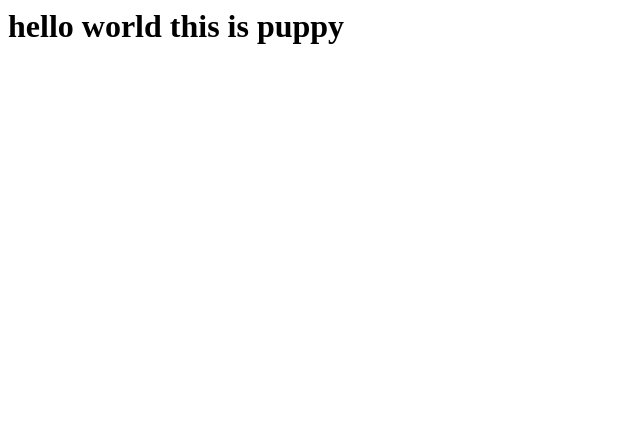
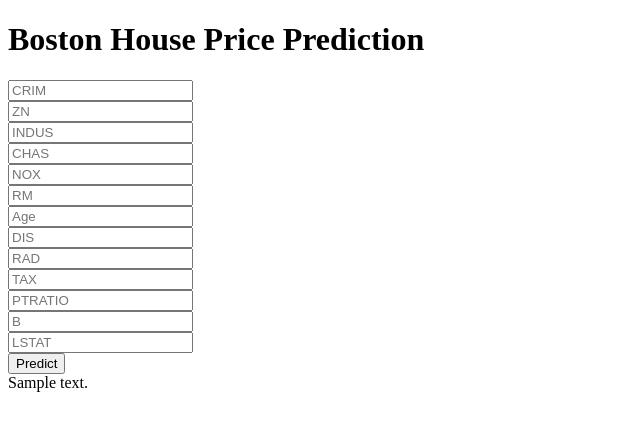
Before and after one commit to rishitha532/Boston_House_Pricing_Prediction_ML, a Flask app: template templates/home.html in a window 1280 px wide. Shown: the top 431 px of the page, without its empty margins (0-640 px from the left). Run offline with Flask 3, Linux system fonts and the light colour scheme; the template is opened without the code that fills it: most values are stand-ins (such as "Sample title", 1, 10 or a date in 2020); parts of the project's set-up code (start-up, migrations or seed data) failed here and were passed over.

Commit message:
The web app is ready

```diff
--- a/app.py
+++ b/app.py
@@ -23,6 +23,13 @@ def predict_api():
     print(output[0])
     return jsonify(output[0])
 
+@app.route('/predict', methods=['POST'])
+def predict():
+    data=[float(x)for x in request.form.values()]
+    final_input=scalar.transform(np.array(data).reshape(1,-1))
+    print(final_input)
+    output=regmodel.predict(final_input)[0]
+    return render_template("home.html",prediction_text="The house price prediction is {}".format(output))
 
 if __name__=="__main__":
     app.run(debug=True)
--- a/templates/home.html
+++ b/templates/home.html
@@ -1,3 +1,35 @@
-<h1>
-    hello world this is puppy
-</h1>
+<!DOCTYPE html>
+<html>
+
+<head>
+    <meta charset = "UFT-8">
+    <title>ML API</title>
+</head>
+
+<body>
+    <div class = "login">
+        <h1> Boston House Price Prediction </h1>
+
+        <form action="{{ url_for('predict')}}"method="post">
+            <input type="text" name = "CRIM" placeholder = "CRIM" required="required" /> <br>
+            <input type="text" name = "ZN" placeholder = "ZN" required="required" /> <br>
+            <input type="text" name = "INDUS" placeholder = "INDUS" required="required" /> <br>
+            <input type="text" name = "CHAS" placeholder = "CHAS" required="required" /> <br>
+            <input type="text" name = "NOX" placeholder = "NOX" required="required" /> <br>
+            <input type="text" name = "RM" placeholder = "RM" required="required" /> <br>
+            <input type="text" name = "Age" placeholder = "Age" required="required" /> <br>
+            <input type="text" name = "DIS" placeholder = "DIS" required="required" /> <br>
+            <input type="text" name = "RAD" placeholder = "RAD" required="required" /> <br>
+            <input type="text" name = "TAX" placeholder = "TAX" required="required" /> <br>
+            <input type="text" name = "PTRATIO" placeholder = "PTRATIO" required="required" /> <br>
+            <input type="text" name = "B" placeholder = "B" required="required" /> <br>
+            <input type="text" name = "LSTAT" placeholder = "LSTAT" required="required" /> <br>
+
+        <button  type = "submit"> Predict</button>
+        </form>
+    </div>
+
+{{prediction_text}}
+</body>
+
+</html>
```
